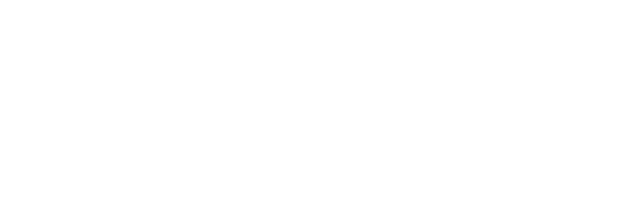
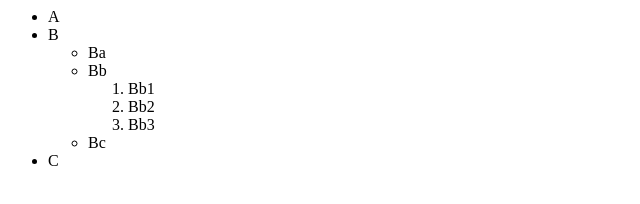
Before and after one commit to mathebulansuku/frontend, a plain HTML site: page 3.1 Nesting and Indentation/index.html in a window 1280 px wide. Shown: the whole page, without its empty margins (0-640 px from the left). Drawn offline with Linux system fonts and the light colour scheme.

Commit message:
Nested exercise complete

```diff
--- a/3.1 Nesting and Indentation/index.html
+++ b/3.1 Nesting and Indentation/index.html
@@ -1 +1,21 @@
 <!-- Write your code below -->
+
+<ul>
+  <li>A</li>
+  <li>
+    B
+    <ul>
+      <li>Ba</li>
+      <li>
+        Bb
+        <ol>
+          <li>Bb1</li>
+          <li>Bb2</li>
+          <li>Bb3</li>
+        </ol>
+      <li>Bc</li>
+      </li>
+    </ul>
+  </li>
+  <li>C</li>
+</ul>
```
